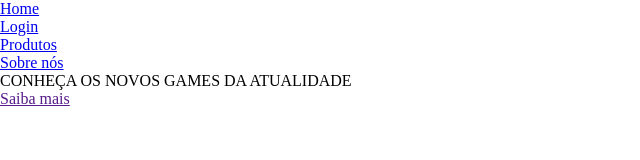
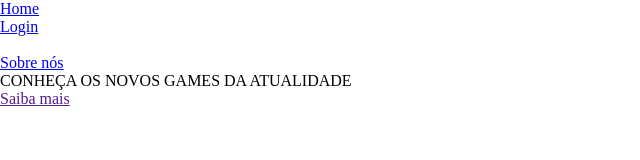
Before and after one commit to santanaIgot/app-front-react, a React (Vite) app: page / in a window 1280 px wide. Shown: the top 160 px of the page, without its empty margins (0-640 px from the left). Built offline with nearby package versions, Linux system fonts and the light colour scheme.

Commit message:
Cabeçalho atualizado

```diff
--- a/src/components/Cabecalho.jsx
+++ b/src/components/Cabecalho.jsx
@@ -14,7 +14,7 @@ export default function Cabecalho(params) {
                     <Link to = "/login">Login</Link>
                 </li>
                 <li>
-                    <Link to = "/produtos">Produtos</Link>
+                    {/* <Link to = "/produtos">Produtos</Link> */}
                 </li>
                 <li>
                     <Link to = "/sobre">Sobre nós</Link>
```
